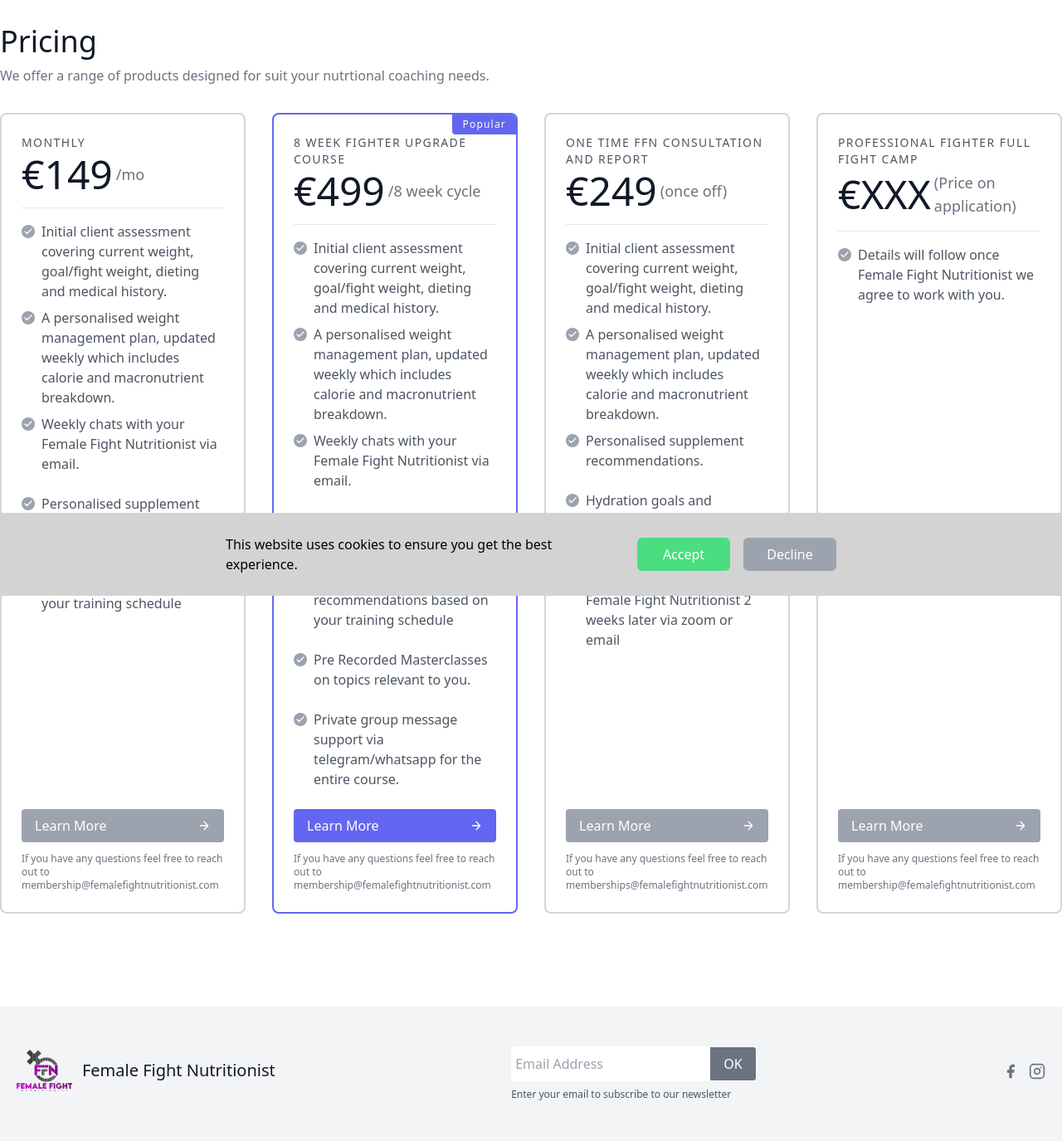
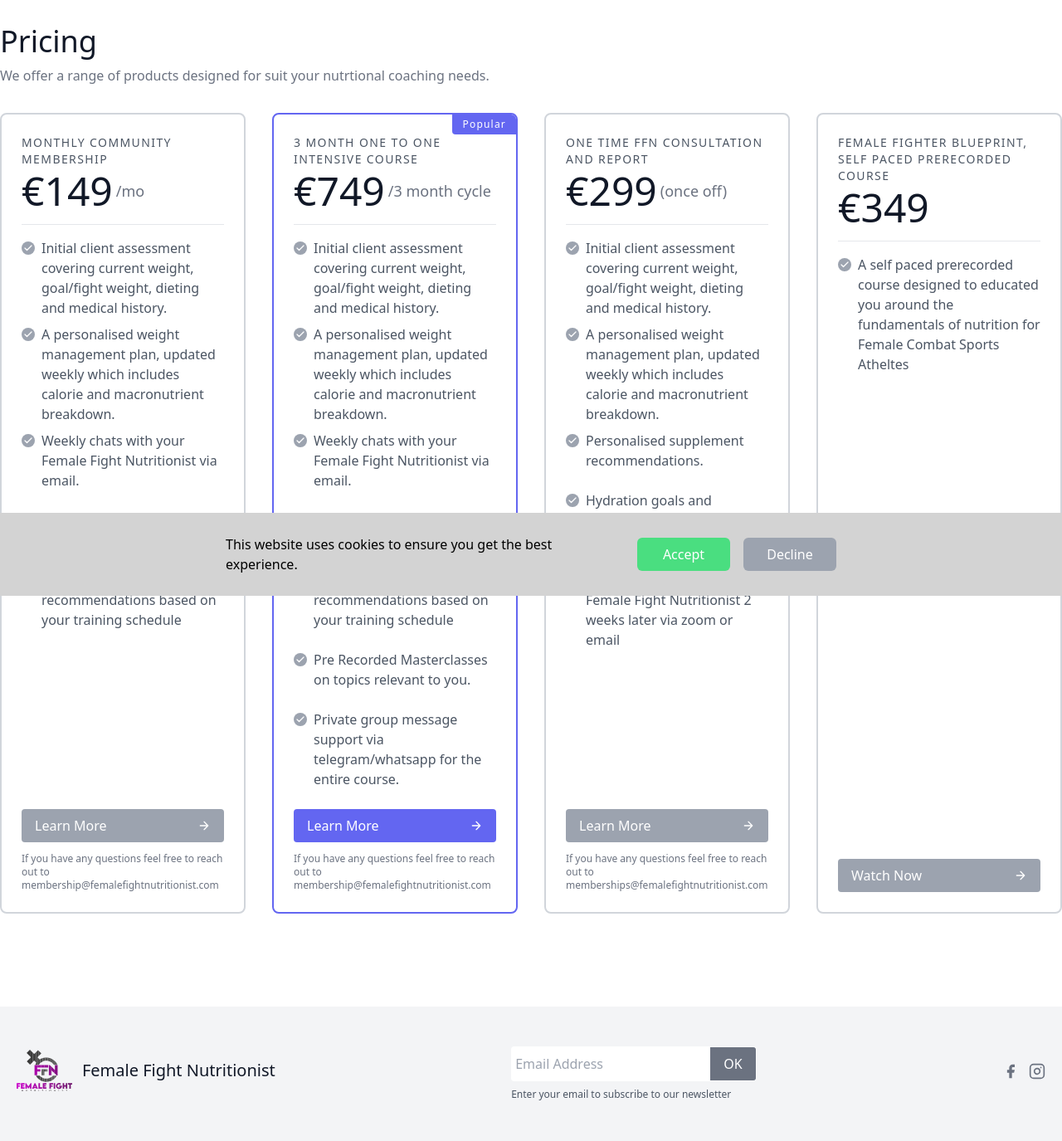
Before and after one commit to slammer1870/femalefightnutritionist, a Django app: page /pricing/ in a window 1280 px wide. Shown: the part 82-1457 px from the top of the page at 83% size. Run offline with Django 4.2, Linux system fonts and the light colour scheme; style sheets or scripts are compiled from the project's sources; some libraries are stand-ins or nearby versions.

Commit message:
update: rpicing

```diff
--- a/templates/pricing.html
+++ b/templates/pricing.html
@@ -18,7 +18,7 @@
           class="relative flex h-full flex-col overflow-hidden rounded-lg border-2 border-gray-300 p-6"
         >
           <h2 class="title-font mb-1 text-sm font-medium tracking-widest">
-            MONTHLY
+            MONTHLY COMMUNITY MEMBERSHIP
           </h2>
           <h1
             class="mb-4 flex items-center border-b border-gray-200 pb-4 text-5xl leading-none text-gray-900"
@@ -144,14 +144,14 @@
             >Popular</span
           >
           <h2 class="title-font mb-1 text-sm font-medium tracking-widest">
-            8 WEEK FIGHTER UPGRADE COURSE
+            3 MONTH ONE TO ONE INTENSIVE  COURSE
           </h2>
           <h1
             class="mb-4 flex items-center border-b border-gray-200 pb-4 text-5xl leading-none text-gray-900"
           >
-            <span>€499</span>
+            <span>€749</span>
             <span class="ml-1 text-lg font-normal text-gray-500"
-              >/8 week cycle</span
+              >/3 month cycle</span
             >
           </h1>
           <p class="mb-2 flex items-start text-gray-600">
@@ -308,7 +308,7 @@
           <h1
             class="mb-4 flex items-center border-b border-gray-200 pb-4 text-5xl leading-none text-gray-900"
           >
-            <span>€249</span>
+            <span>€299</span>
             <span class="ml-1 text-lg font-normal text-gray-500"
               >(once off)</span
             >
@@ -428,15 +428,12 @@
           class="relative flex h-full flex-col overflow-hidden rounded-lg border-2 border-gray-300 p-6"
         >
           <h2 class="title-font mb-1 text-sm font-medium tracking-widest">
-            PROFESSIONAL FIGHTER FULL FIGHT CAMP
+            FEMALE FIGHTER BLUEPRINT, SELF PACED PRERECORDED COURSE
           </h2>
           <h1
             class="mb-4 flex items-center border-b border-gray-200 pb-4 text-5xl leading-none text-gray-900"
           >
-            <span>€XXX</span>
-            <span class="ml-1 text-lg font-normal text-gray-500"
-              >(Price on application)
-            </span>
+            <span>€349</span>
           </h1>
           <p class="mb-2 flex items-start text-gray-600">
             <span
@@ -453,13 +450,13 @@
               >
                 <path d="M20 6L9 17l-5-5"></path>
               </svg> </span
-            >Details will follow once Female Fight Nutritionist we agree to work
-            with you.
+            >A self paced prerecorded course designed to educated you around the fundamentals of nutrition for Female Combat Sports Atheltes
           </p>
-          <a href={% url 'users:dashboard' %}
+          <a href="https://lindseyrhatigan.podia.com/nutrition-weight-cut-fundamentals-for-female-combat-athletes"
             class="mt-auto flex w-full items-center rounded border-0 bg-gray-400 py-2 px-4 text-white hover:bg-gray-500 focus:outline-none"
+            target="_blank" rel="noopener noreferrer"
           >
-            Learn More
+            Watch Now
             <svg
               fill="none"
               stroke="currentColor"
@@ -472,10 +469,7 @@
               <path d="M5 12h14M12 5l7 7-7 7"></path>
             </svg>
           </a>
-          <p class="mt-3 text-xs text-gray-500">
-            If you have any questions feel free to reach out to
-            membership@femalefightnutritionist.com
-          </p>
+
         </div>
       </div>
     </div>
```
